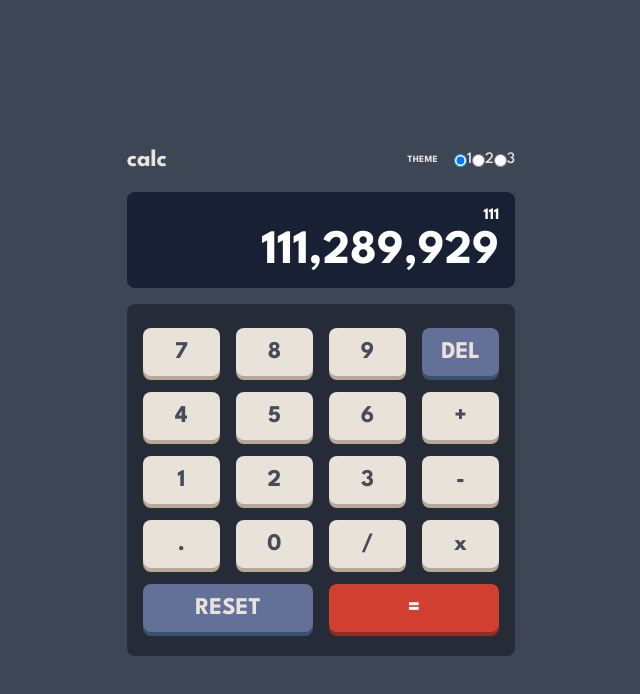
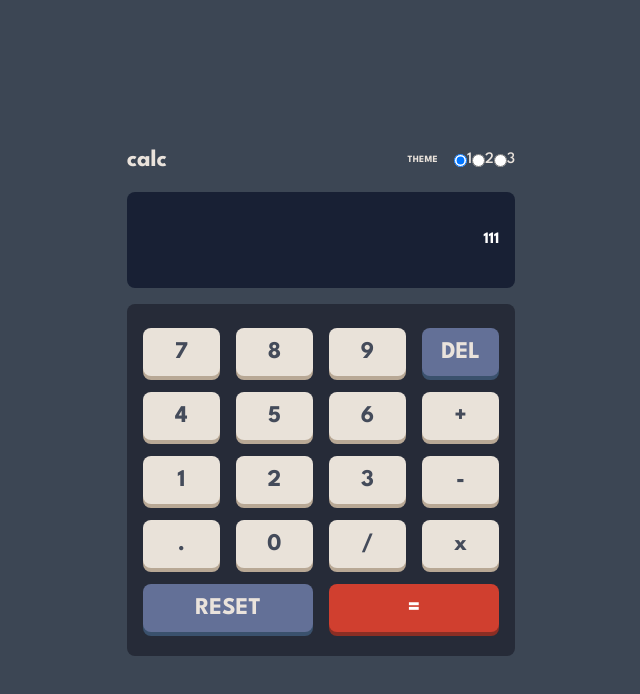
Before and after one commit to Kelechikizito/calculator-app, a React (Vite) app: page / in a window 1280 px wide. Shown: the top 694 px of the page, without its empty margins (319-959 px from the left). Built offline with nearby package versions, Linux system fonts and the light colour scheme.

Commit message:
files update

```diff
--- a/src/components/Buttons.jsx
+++ b/src/components/Buttons.jsx
@@ -1,7 +1,9 @@
-const Buttons = () => {
+import PropTypes from 'prop-types';
+
+const Buttons = ({ handleClick }) => {
   const ClickHandler = (e) => {
     const value = e.target.textContent;
-    console.log(value);
+    handleClick(value);
   };
 
   return (
@@ -32,4 +34,8 @@ const Buttons = () => {
   );
 };
 
+Buttons.propTypes = {
+  handleClick: PropTypes.func.isRequired,
+};
+
 export default Buttons;
--- a/src/components/CalculatorContainer.jsx
+++ b/src/components/CalculatorContainer.jsx
@@ -1,13 +1,24 @@
+import { useState } from "react";
 import Buttons from "./Buttons";
 import UserInput from "./UserInput";
 import Header from "./Header";
 
 const CalculatorContainer = () => {
+  const [currentOperand, setCurrentOperand] = useState(''); // Initialize state for the operand
+
+  const handleButtonClick = (value) => {
+    // Update the current operand based on the clicked button value
+    setCurrentOperand((prev) => {
+      // Add your button-click handling logic here, e.g., concatenating digits or performing calculations
+      return prev === "0" ? value : prev + value;
+    });
+  };
+
   return (
     <div className="flex flex-col gap-4">
       <Header />
-      <UserInput />
-      <Buttons />
+      <UserInput currentOperand={currentOperand} /> {/* Pass the state value to UserInput */}
+      <Buttons handleClick={handleButtonClick} /> {/* Pass the handleButtonClick function to Buttons */}
     </div>
   );
 };
--- a/src/components/UserInput.jsx
+++ b/src/components/UserInput.jsx
@@ -1,10 +1,16 @@
-const UserInput = () => {
+import PropTypes from 'prop-types';
+
+const UserInput = (props) => {
   return (
     <div className="bg-[#182034] h-24 p-2 px-4 rounded-lg text-white flex flex-col justify-center text-right font-bold">
       <div data-previous-operand className="previous-operand">111</div>
-      <div data-current-operand className="current-operand text-5xl sm:max-w-[360px] max-w-[293px] overflow-x-auto overflow-y-hidden whitespace-nowrap w-full">111,289,929</div>
+      <div data-current-operand className="current-operand text-5xl sm:max-w-[360px] max-w-[293px] overflow-x-auto overflow-y-hidden whitespace-nowrap w-full">{props.currentOperand}</div>
     </div>
   );
 };
 
+UserInput.propTypes = {
+  currentOperand: PropTypes.string.isRequired
+}
+
 export default UserInput;
```
